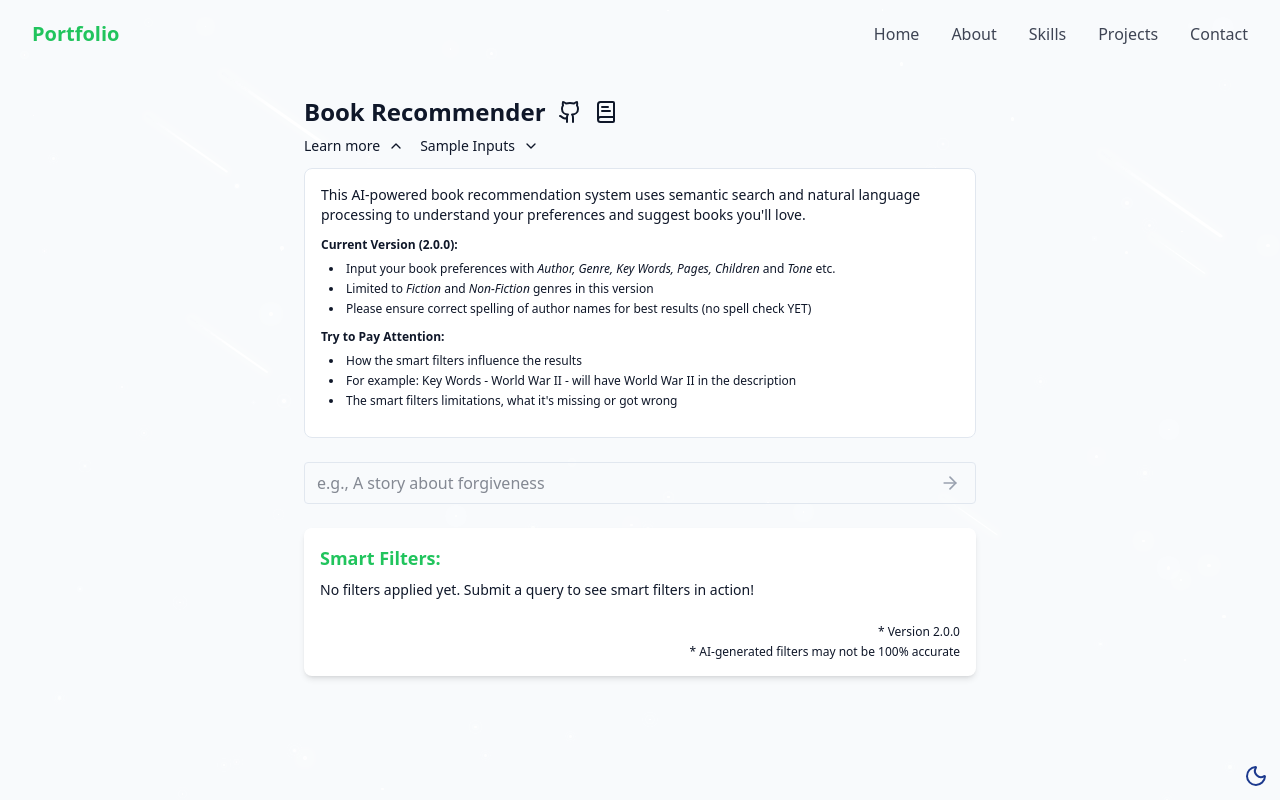
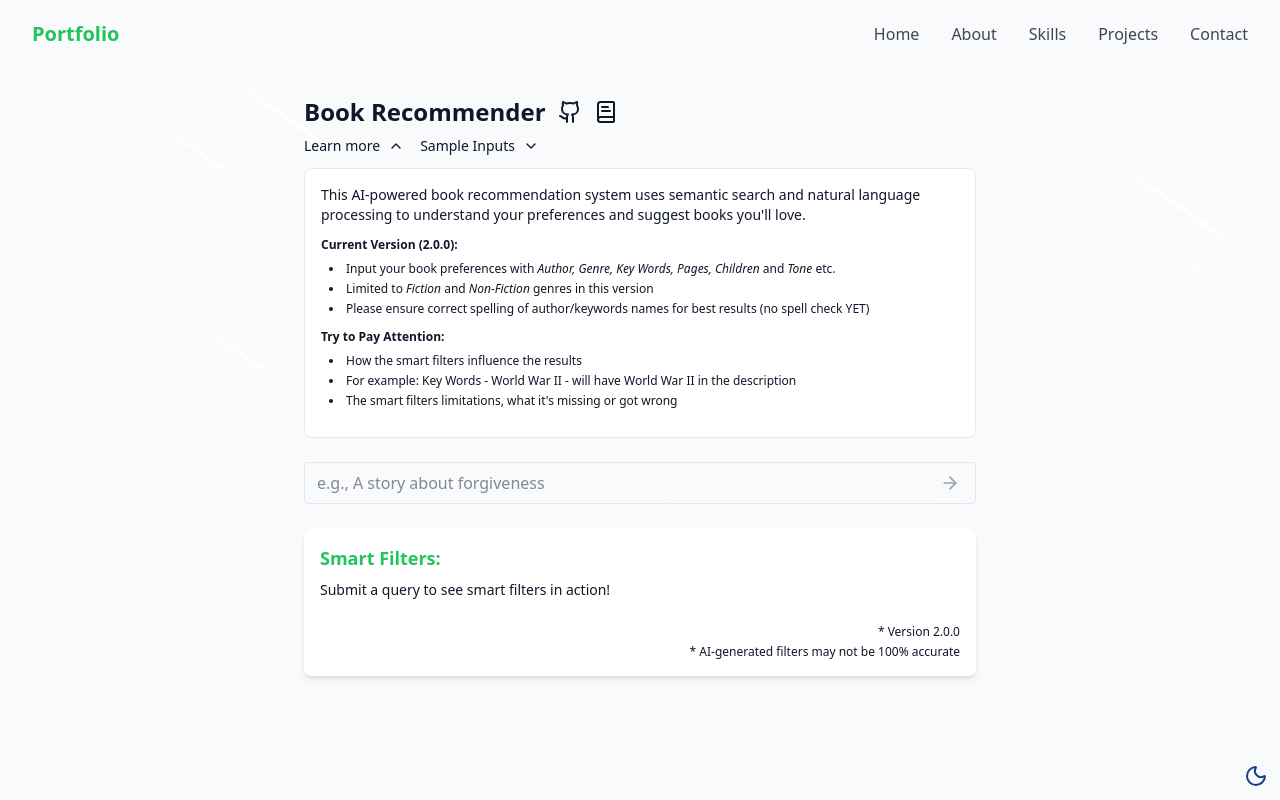
Before and after one commit to tuanqpham0921/personal_web, a React (Vite) app: page /book-recommender in a window 1280 px wide. Both pictures are taken after a click on the button "Learn more". Shown: the top 800 px of the page. Built offline with nearby package versions, Linux system fonts and the light colour scheme.

Commit message:
updated minor desciption

```diff
--- a/src/components/BookRecSection.jsx
+++ b/src/components/BookRecSection.jsx
@@ -127,7 +127,7 @@ const BookRecSection = () => {
               <ul className="list-disc list-inside space-y-1 ml-2">
                 <li>Input your book preferences with <em>Author, Genre, Key Words, Pages, Children</em> and <em>Tone</em> etc.</li>
                 <li>Limited to <em>Fiction</em> and <em>Non-Fiction</em> genres in this version</li>
-                <li>Please ensure correct spelling of author names for best results (no spell check YET)</li>
+                <li>Please ensure correct spelling of author/keywords names for best results (no spell check YET)</li>
               </ul>
             </div>
 
--- a/src/components/Reasoning.jsx
+++ b/src/components/Reasoning.jsx
@@ -66,7 +66,7 @@ const Reasoning = ({ reason, loading }) => {
         </div>
       ) : (
         <div className="text-sm text-muted-foreground text-left">
-          <p>No filters applied yet. Submit a query to see smart filters in action!</p>
+          <p>Submit a query to see smart filters in action!</p>
         </div>
       )}
 
```
